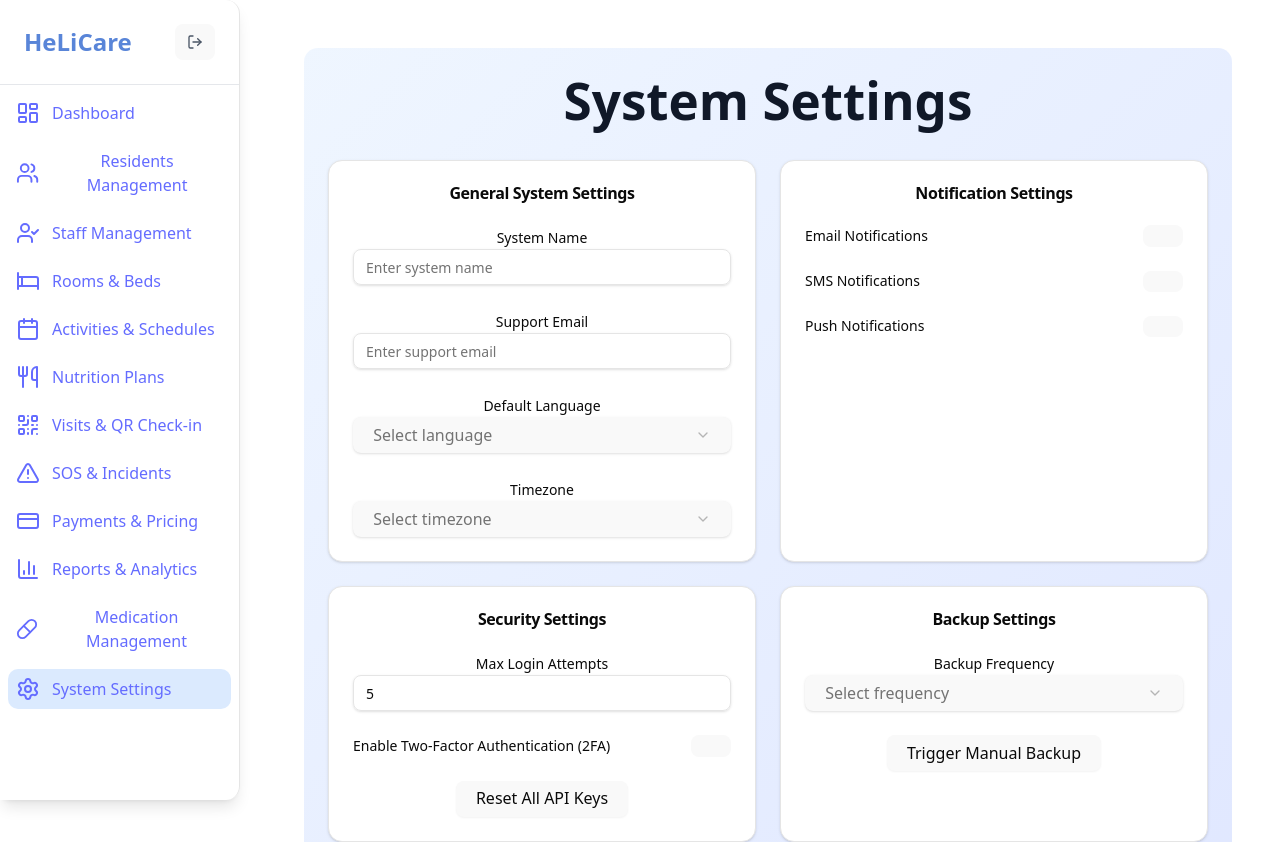
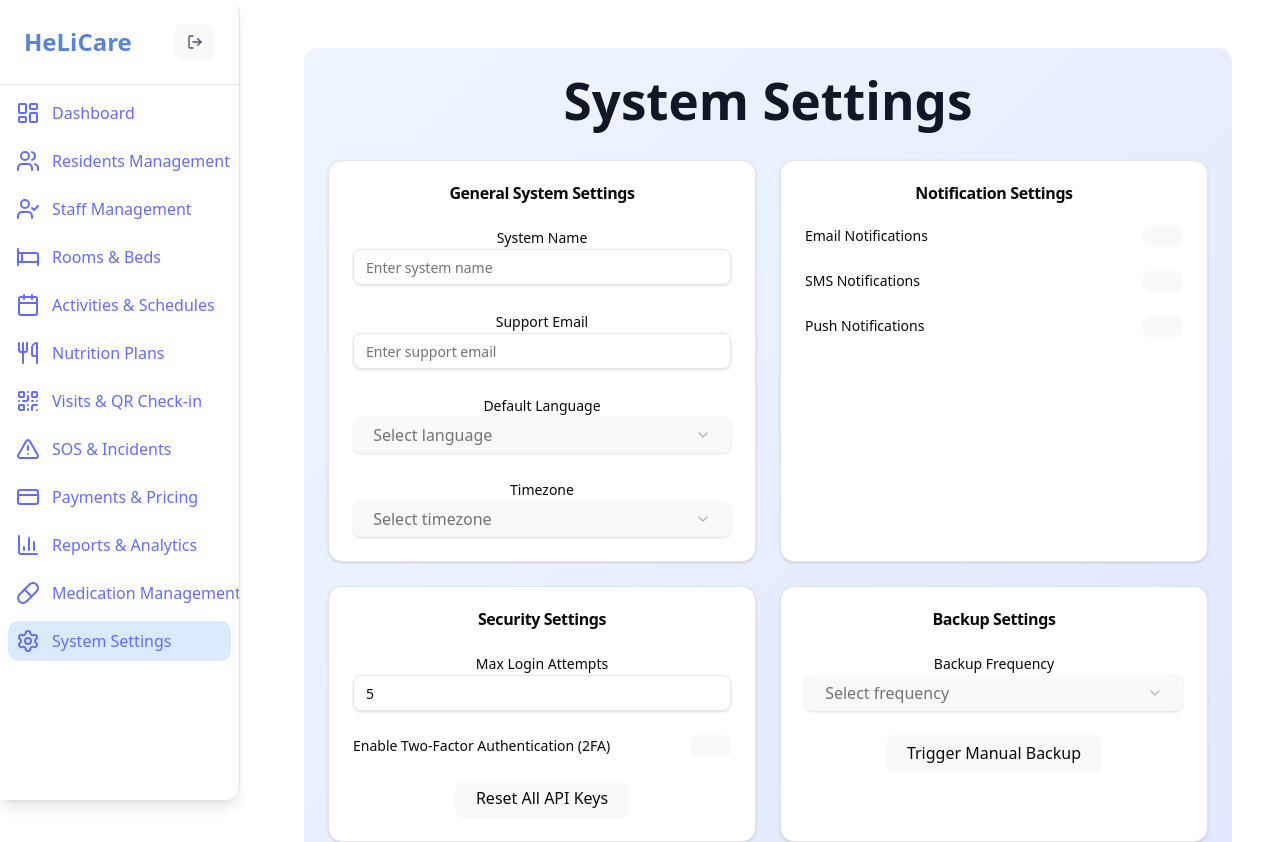
Before and after one commit to phtharo/FE-HeLiCare, a React (Vite) app: page /admin/settings in a window 1280 px wide. Shown: the top 842 px of the page. Built offline with nearby package versions, Linux system fonts and the light colour scheme.

Commit message:
Update sidebar icon and item name styling
update by bao

```diff
--- a/src/Sidebar/admin-sidebar.tsx
+++ b/src/Sidebar/admin-sidebar.tsx
@@ -92,8 +92,8 @@ const AdminLayout: React.FC = () => {
                     `}
                   onClick={() => setIsSidebarOpen(false)}
                 >
-                  <Icon className="h-6 w-6" />
-                  {!isCollapsed && <span>{item.name}</span>}
+                  <Icon className="h-6 w-6 flex-shrink-0" />
+                  {!isCollapsed && <span className="text-left whitespace-nowrap">{item.name}</span>}
                 </Link>
               );
             })}
```
